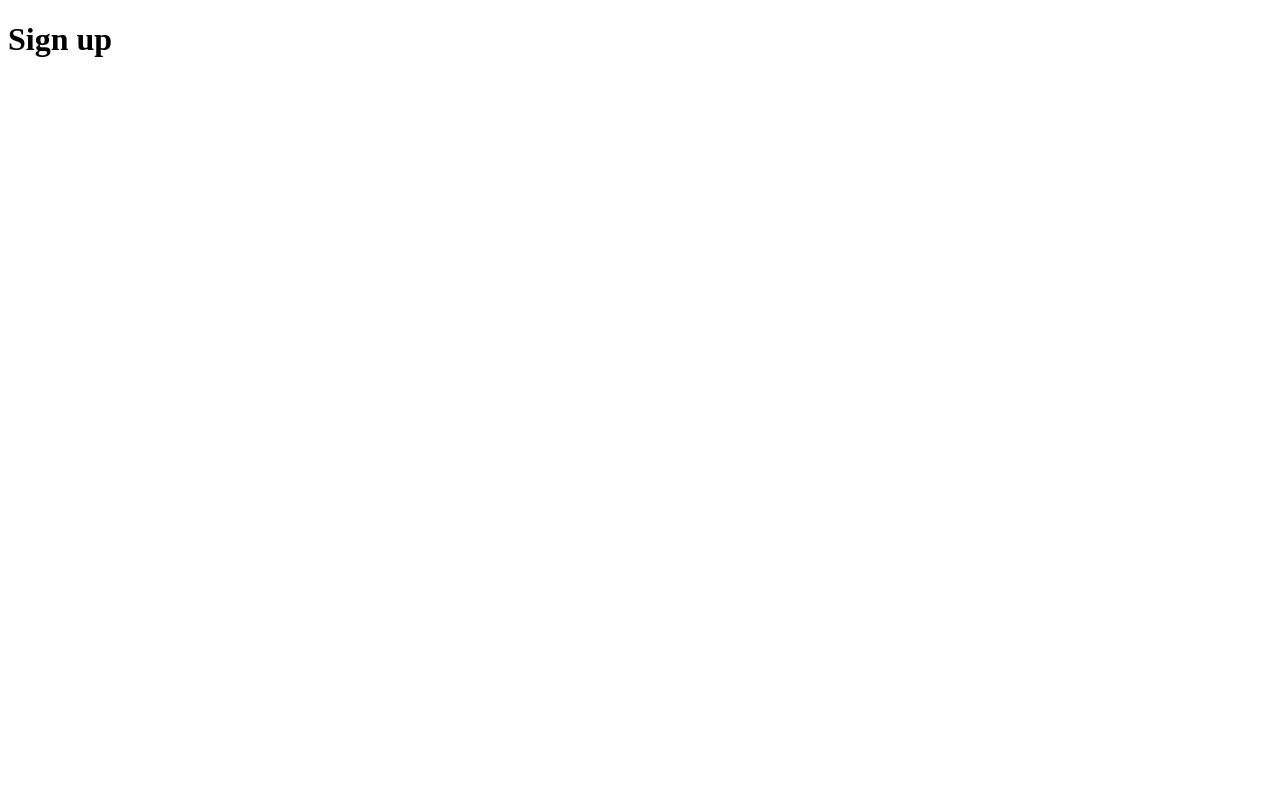
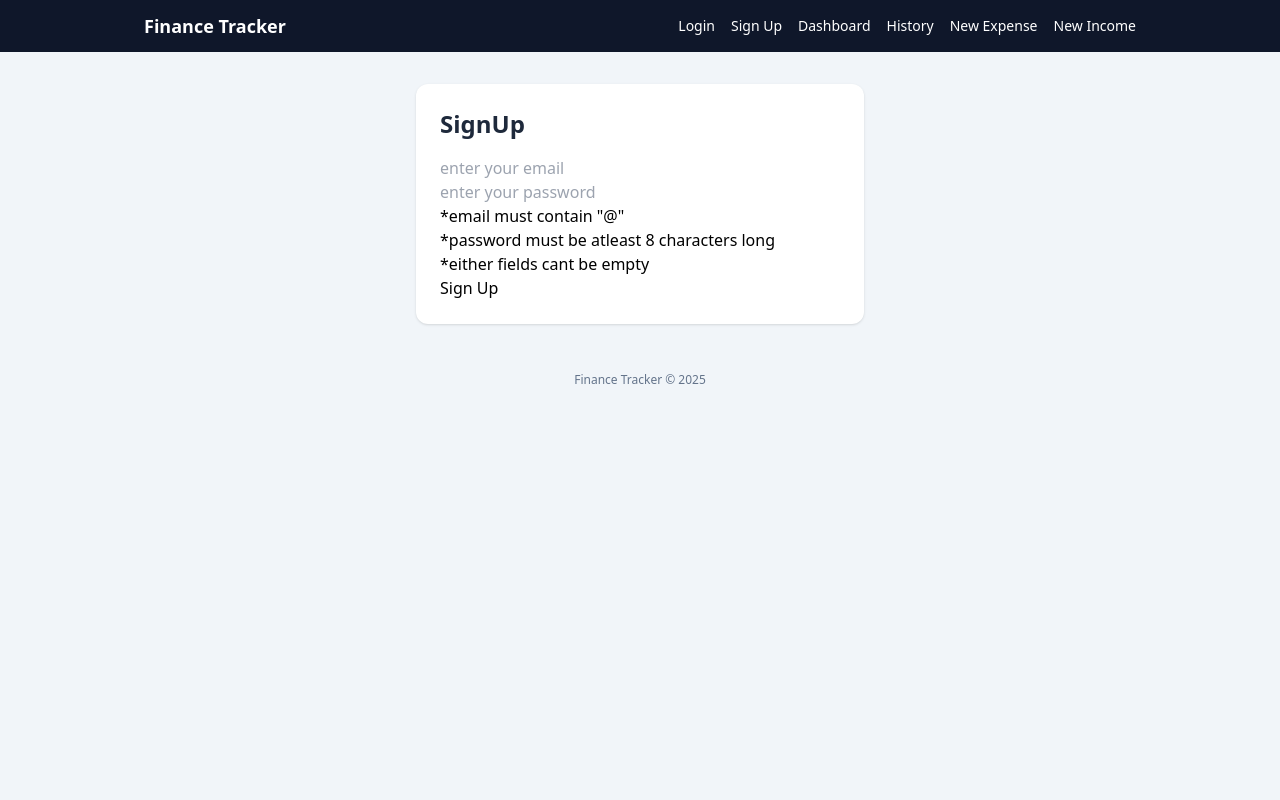
Before and after one commit to OMussa/finance-tracker, a Flask app: page /signup in a window 1280 px wide. Before the commit the page is almost empty. Run offline with Flask 3, Linux system fonts and the light colour scheme; some libraries are stand-ins or nearby versions.

Commit message:
Add signup validation and config for SECRET_KEY

```diff
--- a/app/__init__.py
+++ b/app/__init__.py
@@ -13,6 +13,7 @@ app = Flask(
     __name__,
 
     template_folder="../templates")
+app.config.from_object("config.Config")
 
 app.register_blueprint(authBlueprint)
 app.register_blueprint(main)
--- a/app/auth/routes.py
+++ b/app/auth/routes.py
@@ -1,4 +1,4 @@
-from flask import Blueprint, render_template
+from flask import Blueprint, redirect, render_template, request, url_for
 
 
 authBlueprint = Blueprint("auth",__name__)
@@ -6,6 +6,31 @@ authBlueprint = Blueprint("auth",__name__)
 def login ():
     return render_template("auth/login.html")
 
-@authBlueprint.route("/signup")
+@authBlueprint.route("/signup",methods=['GET', 'POST'])
 def signup():
-    return render_template("auth/signup.html")
+    if request.method == 'GET':
+        return render_template("auth/signup.html")
+    elif request.method =='POST':
+        #request.form throws an error and crashes if nothing is inputted .get returns "None"
+        email = request.form.get("email")
+        password = request.form.get("password")
+        if email is None:
+            email = ""
+        if password is None:
+            password = ""
+        email= email.strip()
+        password = password.strip()
+        if email == "":
+            return render_template("auth/signup.html", error="email is required")
+        elif password == "":
+            return render_template("auth/signup.html", error="password is required")
+
+        elif "@" not in email:
+            return render_template("auth/signup.html", error="email must contain @")
+
+        elif len(password) < 8:
+            return render_template("auth/signup.html", error="password must be atleast 8 characters long")
+
+        print(f"Your email is {email} and, your password is {password}")
+        #send them to the dashboard mimicking a successful sign up attempt
+        return redirect(url_for("dashboard.dashboard"))
--- a/config.py
+++ b/config.py
@@ -0,0 +1,3 @@
+import os
+class Config:
+    SECRET_KEY = os.environ.get("SECRET_KEY", "dev-not-secure")
--- a/requirements.txt
+++ b/requirements.txt
@@ -4,4 +4,5 @@ Flask==3.1.2
 itsdangerous==2.2.0
 Jinja2==3.1.6
 MarkupSafe==3.0.3
+python-dotenv==1.2.1
 Werkzeug==3.1.3
--- a/run.py
+++ b/run.py
@@ -1,3 +1,5 @@
+from dotenv import load_dotenv
+load_dotenv()
 from app import app
 
 if __name__ == "__main__":
--- a/templates/auth/signup.html
+++ b/templates/auth/signup.html
@@ -1,6 +1,22 @@
-<!DOCTYPE html>
-<html>
-  <body>
-    <h1>Sign up</h1>
-  </body>
-</html>
+{% extends "base.html" %}
+
+{% block title %}Signup | Finance Tracker{% endblock %}
+
+{% block content %}
+
+<div class="max-w-md mx-auto bg-white rounded-xl shadow p-6">
+    <h1 class="text-2xl font-semibold mb-4 text-slate-800">SignUp</h1>
+    <!-- You’ll replace this with a real form later -->
+     {% if error %}
+        <p style="color: red;"> {{error}} </p>
+     {% endif%}
+    <form method="POST" action="{{ url_for('auth.signup') }}">
+   <input type="text" name="email" placeholder="enter your email">
+<input type="password" name="password" placeholder="enter your password">
+<h3>*email must contain "@" <br>*password must be atleast 8 characters long<br>*either fields cant be empty </h3>
+    <button type="submit">Sign Up</button>
+
+</form>
+
+</div>
+{% endblock %}
--- a/templates/base.html
+++ b/templates/base.html
@@ -1,6 +1,42 @@
 <!DOCTYPE html>
-<html>
-  <body>
-    <h1>Base Page</h1>
-  </body>
+<html lang="en">
+<head>
+    <meta charset="UTF-8">
+    <title>{% block title %}Finance Tracker{% endblock %}</title>
+
+    <!-- Tailwind CDN (fine for a small project / learning) -->
+    <script src="https://cdn.tailwindcss.com"></script>
+</head>
+<body class="bg-slate-100 min-h-screen">
+
+    <!-- Top Navbar -->
+    <nav class="bg-slate-900 text-white">
+        <div class="max-w-5xl mx-auto px-4 py-3 flex items-center justify-between">
+            <a href="{{ url_for('dashboard.dashboard') }}" class="font-semibold text-lg">
+                Finance Tracker
+            </a>
+            <div class="flex gap-4 text-sm">
+                <a href="{{ url_for('auth.login') }}" class="hover:text-sky-300">Login</a>
+                <a href="{{ url_for('auth.signup') }}" class="hover:text-sky-300">Sign Up</a>
+                <a href="{{ url_for('dashboard.dashboard') }}" class="hover:text-sky-300">Dashboard</a>
+                <a href="{{ url_for('dashboard.history') }}" class="hover:text-sky-300">History</a>
+                <a href="{{ url_for('transaction.expense') }}" class="hover:text-sky-300">New Expense</a>
+                <a href="{{ url_for('transaction.income') }}" class="hover:text-sky-300">New Income</a>
+            </div>
+        </div>
+    </nav>
+
+    <!-- Page Content -->
+    <main class="max-w-5xl mx-auto px-4 py-8">
+        {% block content %}
+        <!-- Individual pages inject their content here -->
+        {% endblock %}
+    </main>
+
+    <!-- Optional footer -->
+    <footer class="text-center text-xs text-slate-500 py-4">
+        Finance Tracker &copy; {{ 2025 }}
+    </footer>
+
+</body>
 </html>
```
Also changed, not shown: templates/auth/login.html (+13 -6 lines), README.md.
